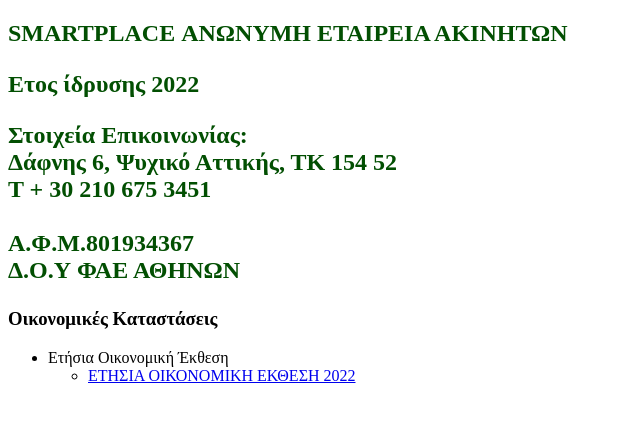
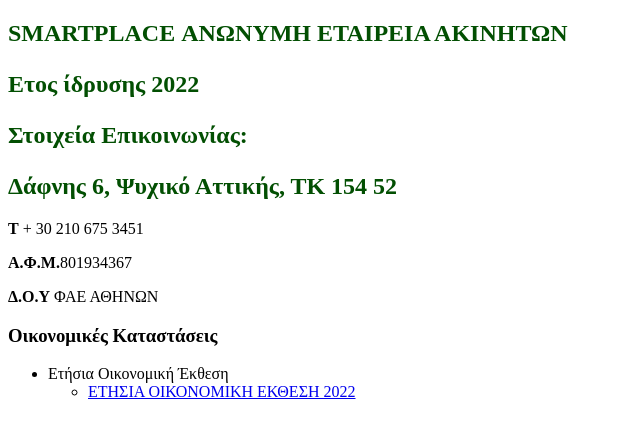
Before and after one commit to gitsmartplace/smartplacesite, a plain HTML site: page LANDING PAGE (1).html in a window 1280 px wide. Shown: the whole page, without its empty margins (0-640 px from the left). Drawn offline with Linux system fonts and the light colour scheme.

Commit message:
Update LANDING PAGE (1).html

```diff
--- a/LANDING PAGE (1).html
+++ b/LANDING PAGE (1).html
@@ -6,13 +6,11 @@
 
 <p>Ετος ίδρυσης 2022</p>
 
-<p><strong>Στοιχεία Επικοινωνίας:</strong></br>
-Δάφνης 6, Ψυχικό Αττικής, ΤΚ 154 52</br>
-<strong>T</strong> + 30 210 675 3451</br>
-</br>
-<strong>Α.Φ.Μ.</strong>801934367</br>
-<strong>Δ.Ο.Υ</strong> ΦΑΕ ΑΘΗΝΩΝ</br>
-</p>
+<p><strong>Στοιχεία Επικοινωνίας:</strong></p>
+<p></p>Δάφνης 6, Ψυχικό Αττικής, ΤΚ 154 52</h2></p>
+<p></p><strong>T</strong> + 30 210 675 3451</p>
+<p><strong>Α.Φ.Μ.</strong>801934367</p>
+<p><strong>Δ.Ο.Υ</strong> ΦΑΕ ΑΘΗΝΩΝ</p>
 
 <h3>Οικονομικές Καταστάσεις</h3>
 <ul>
@@ -25,7 +23,3 @@
 </ul>
 
 </br>
-</div>
-</div>
-    </body>
-</html>
```
